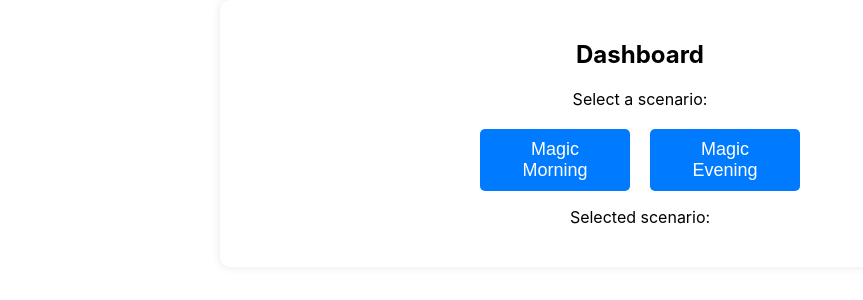
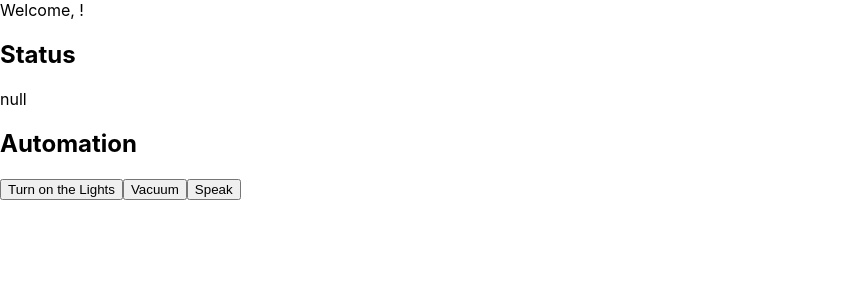
Before and after one commit to GR8-CSC-468/Smart-Home-System, a React (Create React App) app in the folder webui.v2/frontend/: page /dashboard in a window 1280 px wide. Shown: the top 300 px of the page, without its empty margins (0-863 px from the left). Built offline with nearby package versions, Linux system fonts and the light colour scheme; the HTML template or start-up script is replaced by a standard one.

Commit message:
Update Dashboard.js

```diff
--- a/webui.v2/frontend/src/Dashboard.js
+++ b/webui.v2/frontend/src/Dashboard.js
@@ -1,32 +1,35 @@
-import React, { useState } from 'react';
-import axios from 'axios';
-import './Dashboard.css'; // Import custom CSS file for styling
+import React from 'react';
+import './Dashboard.css';
 
-function Dashboard() {
-  const [scenario, setScenario] = useState('');
+function Dashboard({ username }) {
+  // Example URLs - replace with your actual URLs
+  const urls = {
+    lights: "https://maker.ifttt.com/trigger/turn_lights/with/key/b9F_eA1hMb2duIm8d3fzJc0GXjaL_YVaaYv3c8TcSIx",
+    vacuum: "https://maker.ifttt.com/trigger/start_vacuum/with/key/b9F_eA1hMb2duIm8d3fzJc0GXjaL_YVaaYv3c8TcSIx",
+    speak: "http://example.com/speak"
+  };
 
-  const handleScenario = async (selectedScenario) => {
-    setScenario(selectedScenario);
-    try {
-      // Replace with your actual scenario API endpoint
-      const response = await axios.post('http://localhost:3000/scenario', { scenario: selectedScenario });
-      if (response.status === 200) {
-        // Play the audio file returned by the API
-        const audio = new Audio(response.data.audioUrl);
-        audio.play();
-      }
-    } catch (error) {
-      console.error('Scenario execution failed:', error);
-    }
+  const openInNewTab = (url) => {
+    window.open(url, '_blank', 'noopener,noreferrer');
   };
 
   return (
-    <div className="dashboard-container page-transition">
-      <h2>Dashboard</h2>
-      <p>Select a scenario:</p>
-      <button onClick={() => handleScenario('magic_morning')} className="button">Magic Morning</button>
-      <button onClick={() => handleScenario('magic_evening')} className="button">Magic Evening</button>
-      <p>Selected scenario: {scenario}</p>
+    <div className="dashboard">
+      <div className="dashboard-header">
+        <span>Welcome, {username}!</span>
+      </div>
+      <div className="dashboard-body">
+        <div className="status-panel">
+          <h2>Status</h2>
+          <p>null</p>
+        </div>
+        <div className="automation-panel">
+          <h2>Automation</h2>
+          <button onClick={() => openInNewTab(urls.lights)}>Turn on the Lights</button>
+          <button onClick={() => openInNewTab(urls.vacuum)}>Vacuum</button>
+          <button onClick={() => openInNewTab(urls.speak)}>Speak</button>
+        </div>
+      </div>
     </div>
   );
 }
```
